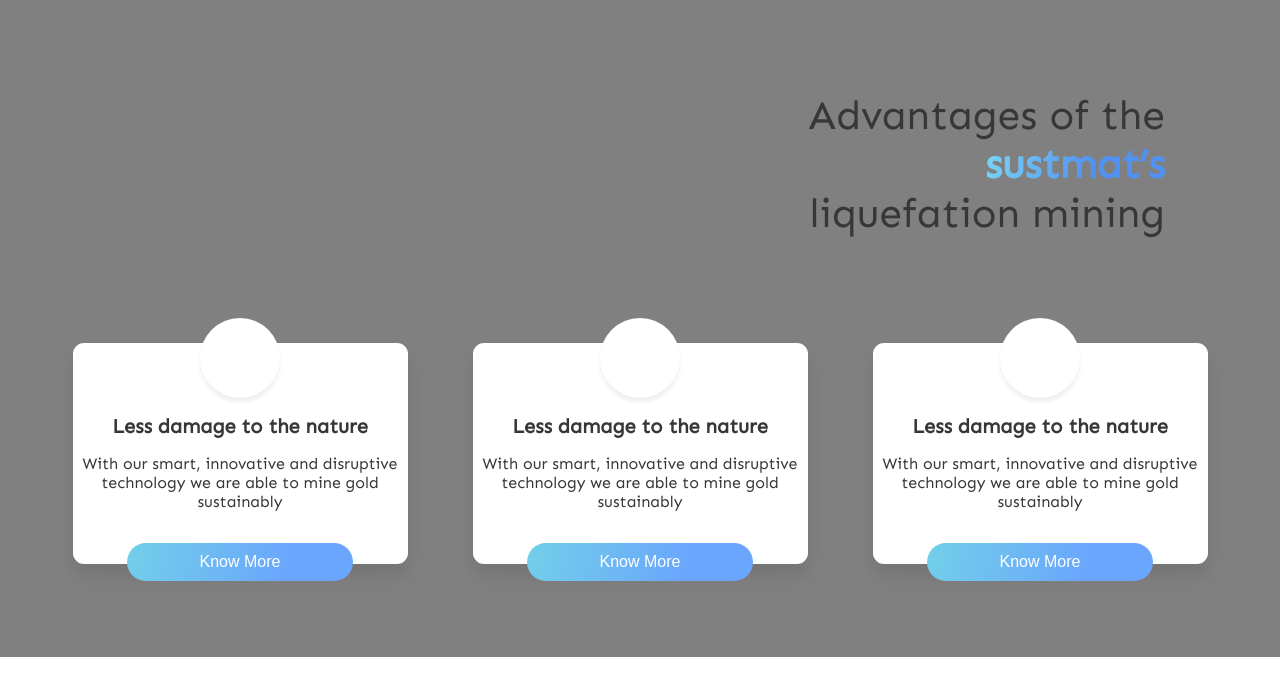
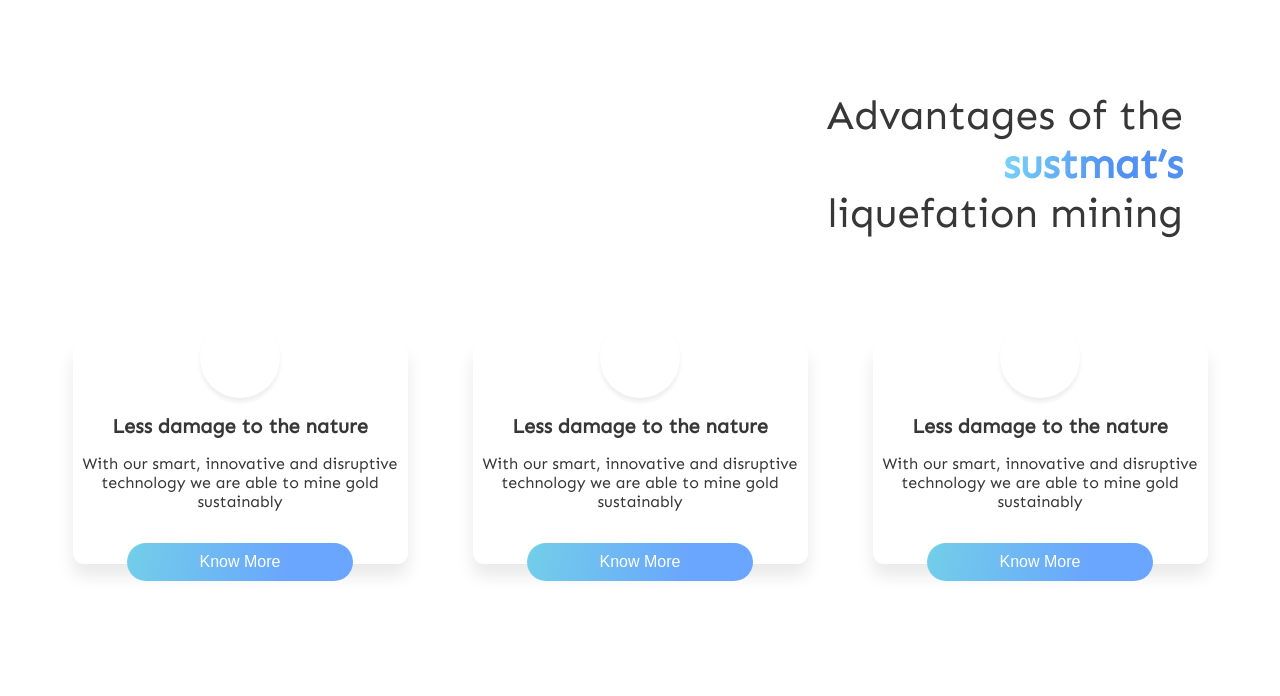
Before and after one commit to citi-onboarding/sustmat-one-page, a React (Create React App) app in the folder client/: page / in a window 1280 px wide. Shown: the top 696 px of the page. Built offline with nearby package versions, Linux system fonts and the light colour scheme.

Commit message:
Added background image

```diff
--- a/client/src/pages/Advantages/styles.ts
+++ b/client/src/pages/Advantages/styles.ts
@@ -7,7 +7,7 @@
     justify-content: center;
     width: 1440px;
     height: 657px;
-    background-color: grey;
+    background-color: white;
 
 `;
 
@@ -20,7 +20,8 @@
     line-height: 49px;
     text-align: right;
     color: #373737;
-    margin: 116px 115px 445px 685px;
+    margin: 116px 97px 445px 658px;
+
     #SustmatWord{
         background: linear-gradient(288.52deg, #5191F1 40.92%, #7DDCF7 101.83%);
         -webkit-background-clip: text;
@@ -43,3 +44,13 @@
         padding: 65px;
     }
 `
+
+export const ImageContainer = styled.div`
+    width: 887px;
+    height: 629px;
+    position: absolute;
+
+    #BackgroundImage{
+        position: absolute;
+    }
+`;
```
Also changed, not shown: client/src/assets/backgroundimage.png (added).
